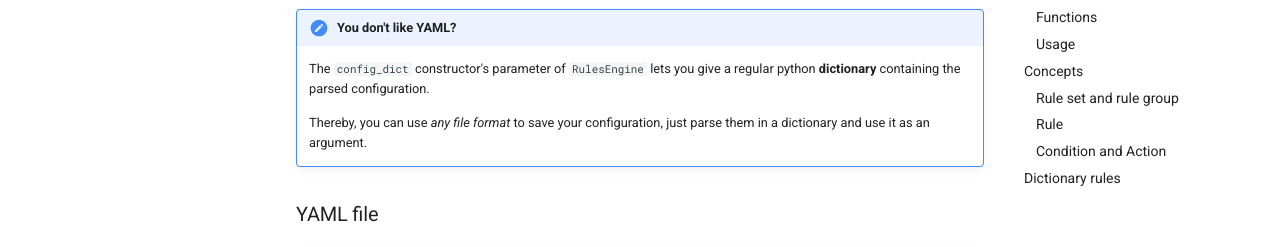
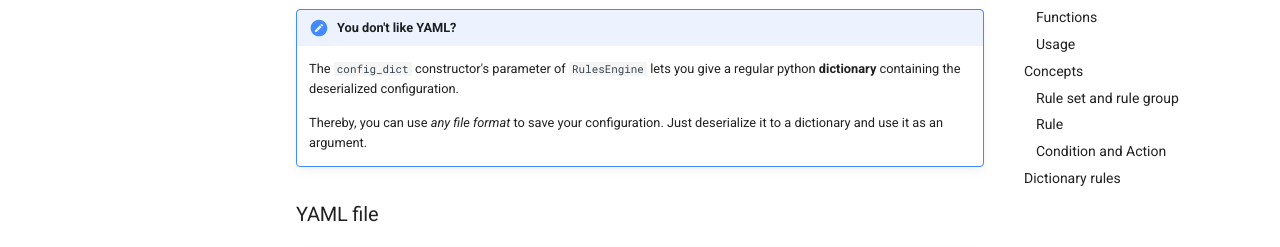
Before and after one commit to MAIF/arta, an MkDocs documentation site: the page built from docs/pages/how_to.md, in a window 1280 px wide and 900 px high, scrolled down 2397 px. Shown: the part 199-446 px from the top of the window. Built offline with MkDocs 1.6.1 and Material for MkDocs 9.7.7, drawn with Linux system fonts in a browser that asks for light colours; emoji names are drawn with the system emoji font; comment, search, counter and statistics services are not loaded.

Commit message:
docs: typos
Signed-off-by: develop-cs <43383361+develop-cs@users.noreply.github.com>

```diff
--- a/docs/pages/how_to.md
+++ b/docs/pages/how_to.md
@@ -101,9 +101,9 @@ The *configuration key* here is:
 
 !!! note "You don't like YAML?"
 
-    The `config_dict` constructor's parameter of `RulesEngine` lets you give a regular python **dictionary** containing the parsed configuration.
+    The `config_dict` constructor's parameter of `RulesEngine` lets you give a regular python **dictionary** containing the deserialized configuration.
 
-    Thereby, you can use *any file format* to save your configuration, just parse them in a dictionary and use it as an argument.
+    Thereby, you can use *any file format* to save your configuration. Just deserialize it to a dictionary and use it as an argument.
 
 ### YAML file
 
```
